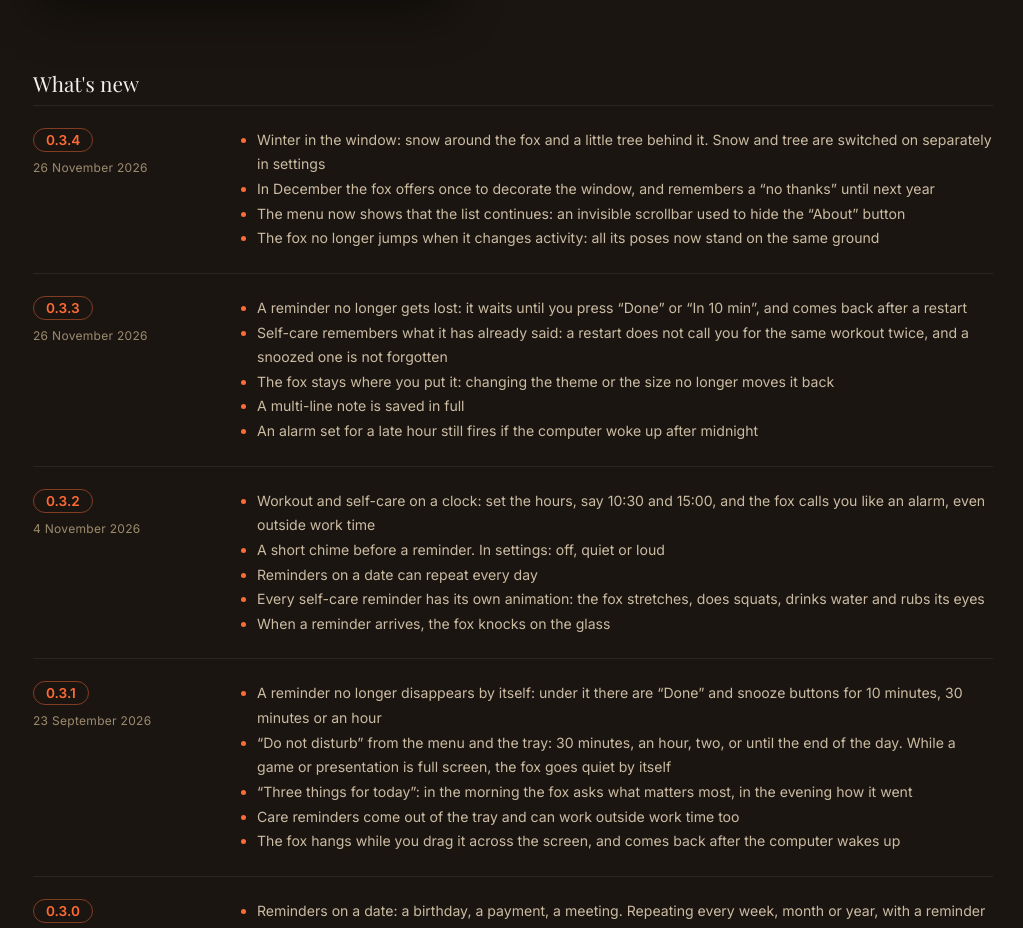
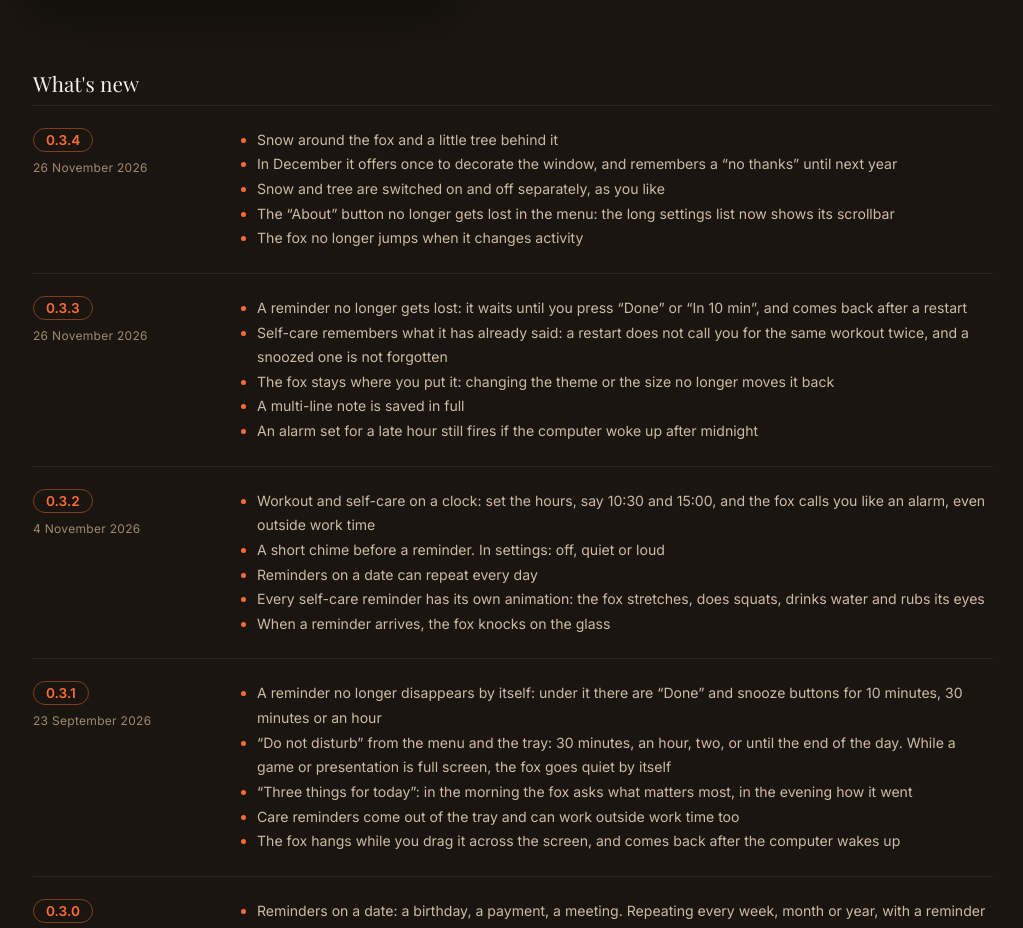
Before and after one commit to Cangrida/portfolio, a plain HTML site: page fox-helper.html in a window 1280 px wide. Shown: the part 1149-2077 px from the top of the page, without its empty margins (127-1150 px from the left). Drawn offline with Linux system fonts and the light colour scheme.

Commit message:
Лисёнок 0.3.4: строки обновления словами Гали
Co-Authored-By: Claude Opus 5 <noreply@anthropic.com>

```diff
--- a/fox-helper.html
+++ b/fox-helper.html
@@ -246,10 +246,11 @@ body {
   <div class="fh-rel">
     <div><span class="fh-ver">0.3.4</span><span class="fh-date" data-i18n="d26nov">26 ноября 2026</span></div>
     <ul>
-      <li data-i18n="r034_1">Зима в окне: снег вокруг лисёнка и ёлочка за спиной. Снег и ёлка включаются по отдельности в настройках</li>
-      <li data-i18n="r034_2">В декабре лисёнок один раз сам предложит нарядить окно, а «не надо» запомнит до следующего года</li>
-      <li data-i18n="r034_3">В меню стало видно, что список продолжается: раньше из-за невидимой полосы прокрутки терялась кнопка «О программе»</li>
-      <li data-i18n="r034_4">Лисёнок больше не подпрыгивает при смене занятия: все его позы приведены к одной земле</li>
+      <li data-i18n="r034_1">Снег вокруг лисёнка и ёлочка за спиной</li>
+      <li data-i18n="r034_2">В декабре он один раз предложит нарядить окошко, а «не надо» запомнит до следующего года</li>
+      <li data-i18n="r034_3">Снег и ёлочка включаются и отключаются отдельно, по желанию</li>
+      <li data-i18n="r034_4">Кнопка «О программе» больше не теряется в меню: в длинном списке настроек стало видно полосу прокрутки</li>
+      <li data-i18n="r034_5">Лисёнок больше не подпрыгивает при смене занятия</li>
     </ul>
   </div>
   <div class="fh-rel">
@@ -342,10 +343,11 @@ const I18N = {
            en: 'Windows greets every new program without a paid publisher signature this way. Click “More info”, then “Run anyway”. The fox asks for no administrator rights, installs nothing into the system, and everything it knows about you is kept as plain files in one folder on your computer.' },
   log_h:  { ru: 'Что нового', en: "What's new" },
   d26nov: { ru: '26 ноября 2026', en: '26 November 2026' },
-  r034_1: { ru: 'Зима в окне: снег вокруг лисёнка и ёлочка за спиной. Снег и ёлка включаются по отдельности в настройках', en: 'Winter in the window: snow around the fox and a little tree behind it. Snow and tree are switched on separately in settings' },
-  r034_2: { ru: 'В декабре лисёнок один раз сам предложит нарядить окно, а «не надо» запомнит до следующего года', en: 'In December the fox offers once to decorate the window, and remembers a “no thanks” until next year' },
-  r034_3: { ru: 'В меню стало видно, что список продолжается: раньше из-за невидимой полосы прокрутки терялась кнопка «О программе»', en: 'The menu now shows that the list continues: an invisible scrollbar used to hide the “About” button' },
-  r034_4: { ru: 'Лисёнок больше не подпрыгивает при смене занятия: все его позы приведены к одной земле', en: 'The fox no longer jumps when it changes activity: all its poses now stand on the same ground' },
+  r034_1: { ru: 'Снег вокруг лисёнка и ёлочка за спиной', en: 'Snow around the fox and a little tree behind it' },
+  r034_2: { ru: 'В декабре он один раз предложит нарядить окошко, а «не надо» запомнит до следующего года', en: 'In December it offers once to decorate the window, and remembers a “no thanks” until next year' },
+  r034_3: { ru: 'Снег и ёлочка включаются и отключаются отдельно, по желанию', en: 'Snow and tree are switched on and off separately, as you like' },
+  r034_4: { ru: 'Кнопка «О программе» больше не теряется в меню: в длинном списке настроек стало видно полосу прокрутки', en: 'The “About” button no longer gets lost in the menu: the long settings list now shows its scrollbar' },
+  r034_5: { ru: 'Лисёнок больше не подпрыгивает при смене занятия', en: 'The fox no longer jumps when it changes activity' },
   r033_1: { ru: 'Напоминание больше не теряется: оно ждёт, пока вы нажмёте «Готово» или «Через 10 минут», и возвращается на экран после перезапуска', en: 'A reminder no longer gets lost: it waits until you press “Done” or “In 10 min”, and comes back after a restart' },
   r033_2: { ru: 'Забота о себе помнит, о чём уже говорила: перезапуск не зовёт на зарядку второй раз, а отложенное не пропадает', en: 'Self-care remembers what it has already said: a restart does not call you for the same workout twice, and a snoozed one is not forgotten' },
   r033_3: { ru: 'Лисёнок остаётся там, куда его поставили: смена темы или размера больше не возвращает его на прежнее место', en: 'The fox stays where you put it: changing the theme or the size no longer moves it back' },
```
